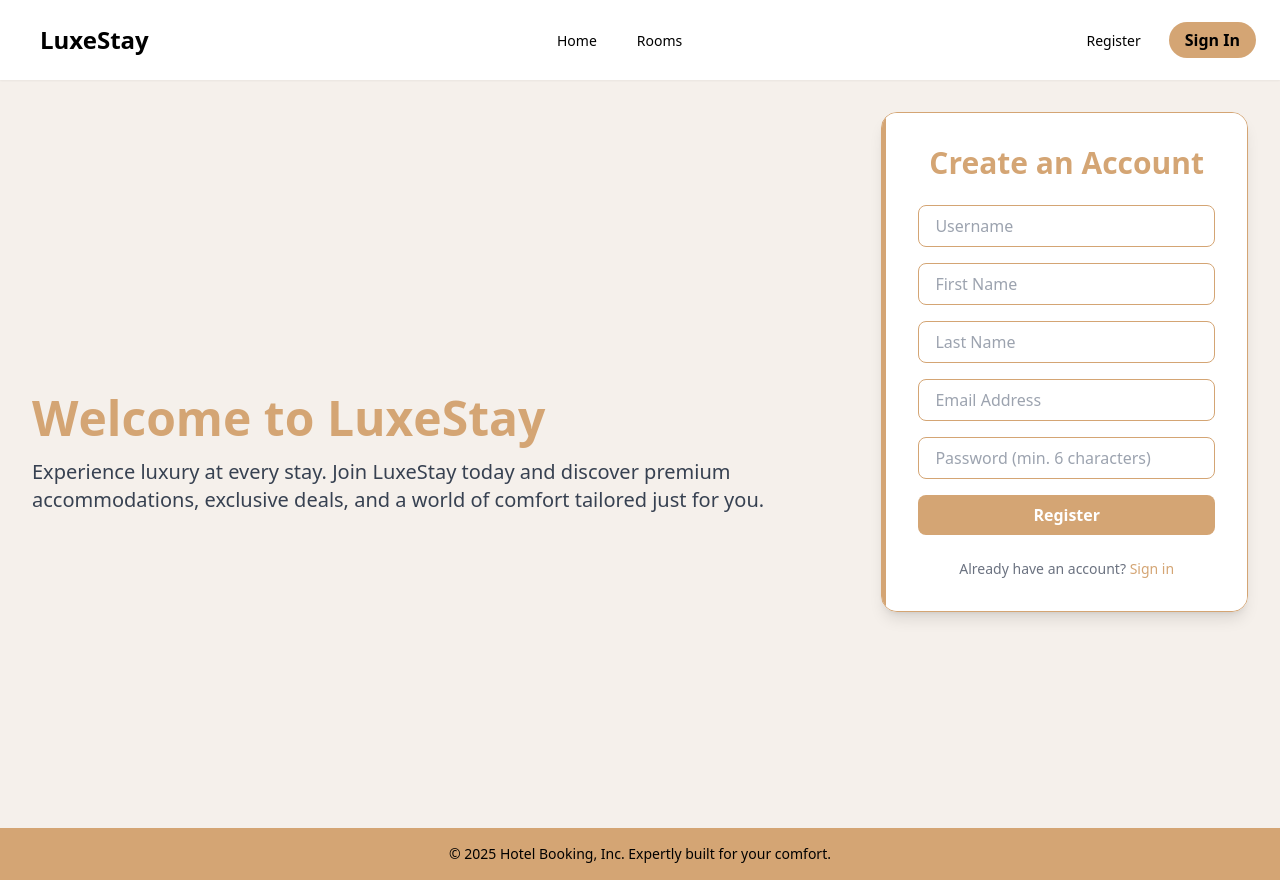
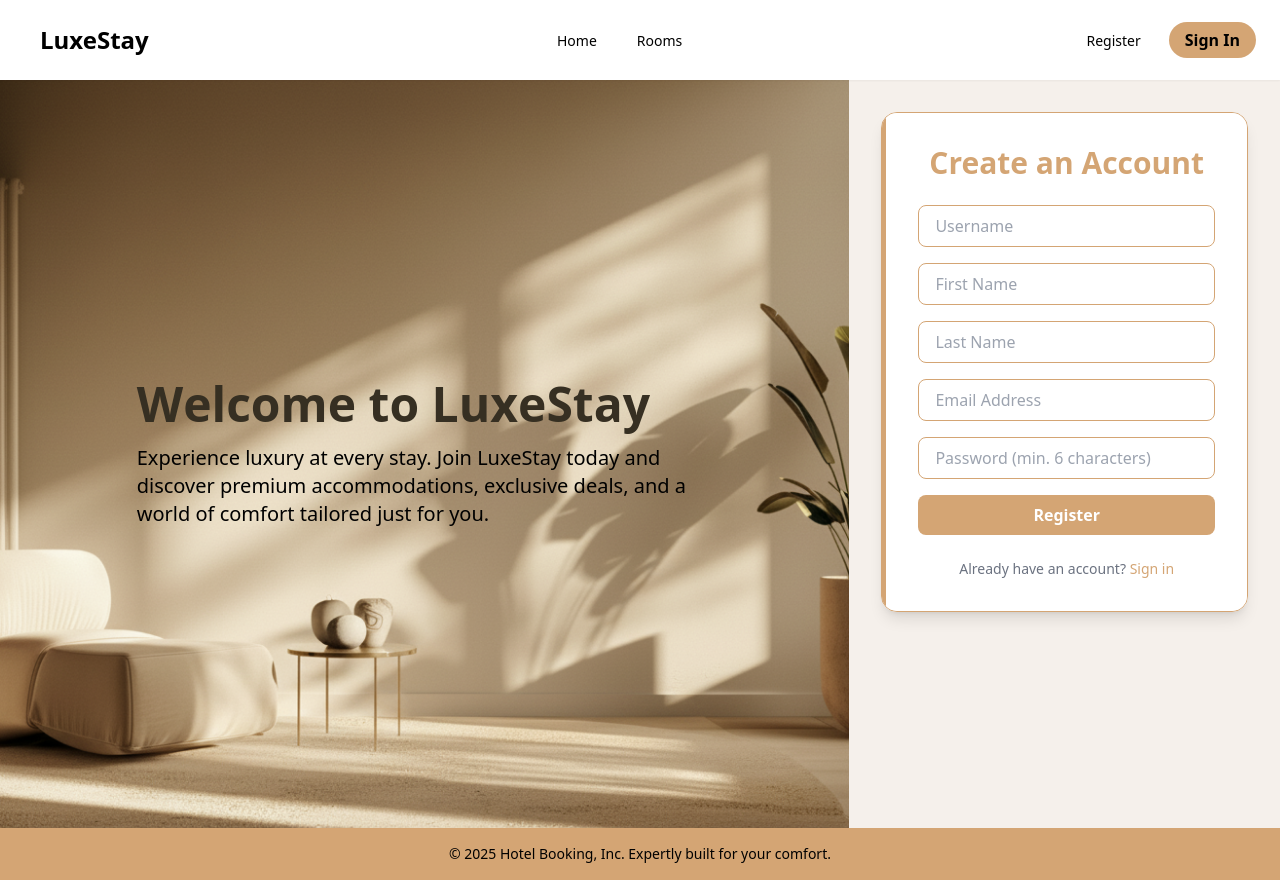
Before and after one commit to Eduard-K-A/webdev-finals-frontend, a React (Vite) app: page /Register in a window 1280 px wide. Built offline with nearby package versions, Linux system fonts and the light colour scheme.

Commit message:
Register UI changes

```diff
--- a/src/pages/Login/Register.tsx
+++ b/src/pages/Login/Register.tsx
@@ -4,7 +4,7 @@ import axios from "axios";
 // AnimatedText component
 const AnimatedText: React.FC<{ text: string }> = ({ text }) => {
   return (
-    <h1 className="text-4xl md:text-5xl font-bold mb-4 text-[#d4a574] flex flex-wrap">
+    <h1 className="text-4xl md:text-5xl font-bold mb-4 text-[#362f22] flex flex-wrap">
       {text.split("").map((char, index) => (
         <span
           key={index}
@@ -60,11 +60,12 @@ const Register: React.FC = () => {
       {/* Main content */}
       <div className="flex flex-col md:flex-row flex-1">
         {/* Left side - marketing text */}
-        <div className="md:w-4/5 flex items-center justify-center p-8">
+        <div className="md:w-4/5 flex items-center justify-center p-8 bg-cover bg-center"
+        style={{ backgroundImage: "url('public/assets/registerPageImg.png')" }}>
           <div className="text-center md:text-left">
             {/* Animated header */}
             <AnimatedText text="Welcome to LuxeStay" />
-            <p className="text-lg md:text-xl text-gray-700">
+            <p className="text-lg md:text-xl text-black-700 max-w-xl">
               Experience luxury at every stay. Join LuxeStay today and discover
               premium accommodations, exclusive deals, and a world of comfort
               tailored just for you.
```
Also changed, not shown: public/assets/registerPageImg.png (added).
